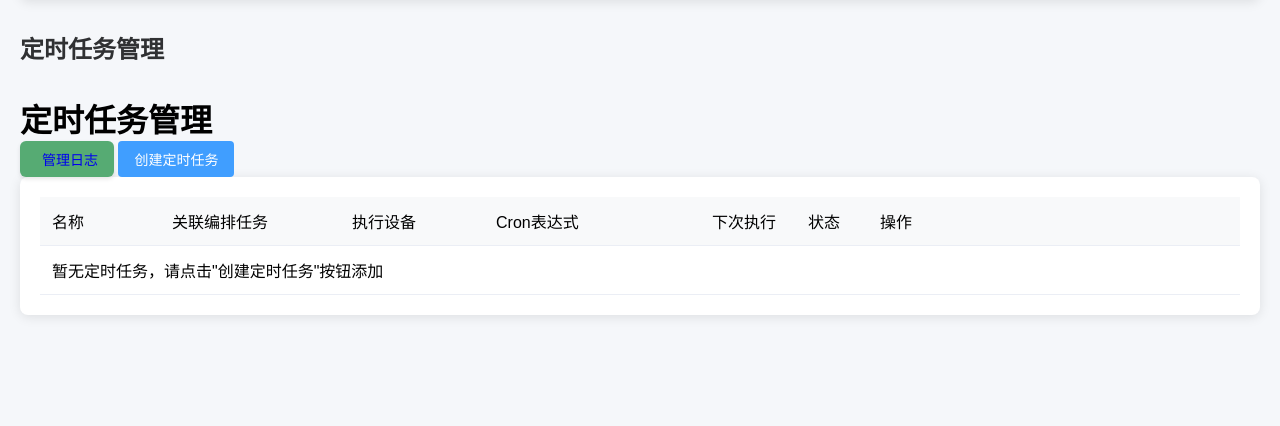
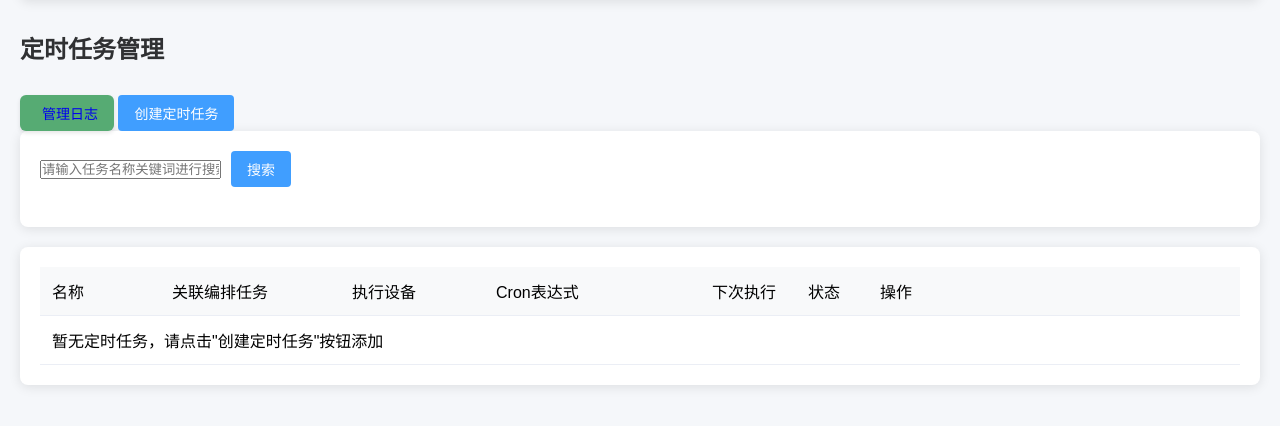
Before and after one commit to tanzhenjie-2025/EasyADB, a Django app: page /scheduler/ in a window 1280 px wide. Shown: the part 74-500 px from the top of the page. Run offline with Django 5.2, Linux system fonts and the light colour scheme; data that the repository does not hold is empty; parts of the project's set-up code (start-up, migrations or seed data) failed here and were passed over.

Commit message:
定时任务管理模块-定时任务管理页面添加搜索栏

```diff
--- a/task_scheduler/templates/task_scheduler/schedule_list.html
+++ b/task_scheduler/templates/task_scheduler/schedule_list.html
@@ -51,11 +51,19 @@
 .log-management-btn i {
     margin-right: 6px;
 }
+.search-container {
+        margin-bottom: 20px;
+        display: flex;
+        gap: 10px;
+        align-items: center;
+        width: 30%;
+        flex-wrap: nowrap; /* 禁止换行，确保按钮和输入框在一行 */
+    }
 </style>
 
 <div class="container mt-4">
     <div class="d-flex justify-content-between align-items-center mb-4">
-        <h1>{{ page_title }}</h1>
+
         <div class="d-flex gap-2">
             <!-- 给管理日志按钮添加自定义样式类 -->
             <a href="{% url 'task_scheduler:management_log' %}" class="btn btn-info log-management-btn">
@@ -65,6 +73,29 @@
                 <i class="bi bi-plus-circle"></i> 创建定时任务
             </a>
         </div>
+    </div>
+
+    <!-- 新增：搜索栏区域 -->
+    <div class="card mb-3">
+
+            <form method="get" class="search-container">
+                <div class="flex-grow-1">
+                    <input type="text"
+                           name="search"
+                           class="form-control"
+                           placeholder="请输入任务名称关键词进行搜索..."
+                           value="{{ search_query|default:'' }}">
+                </div>
+                <button type="submit" class="btn btn-primary">
+                    <i class="bi bi-search"></i> 搜索
+                </button>
+                {% if search_query %}
+                <a href="{% url 'task_scheduler:list' %}" class="btn btn-outline-secondary">
+                    <i class="bi bi-x-circle"></i> 重置
+                </a>
+                {% endif %}
+            </form>
+
     </div>
 
     {% if messages %}
--- a/task_scheduler/views.py
+++ b/task_scheduler/views.py
@@ -21,10 +21,20 @@ class ScheduleTaskListView(View):
     """定时任务列表页"""
 
     def get(self, request):
+        # 获取搜索关键词
+        search_query = request.GET.get('search', '').strip()
+
+        # 基础查询集
         schedules = ScheduleTask.objects.all()
+
+        # 如果有搜索关键词，按任务名称模糊搜索
+        if search_query:
+            schedules = schedules.filter(name__icontains=search_query)
+
         return render(request, "task_scheduler/schedule_list.html", {
             "schedules": schedules,
-            "page_title": "定时任务管理"
+            "page_title": "定时任务管理",
+            "search_query": search_query  # 传给前端，保持搜索框内容
         })
 
 
```
